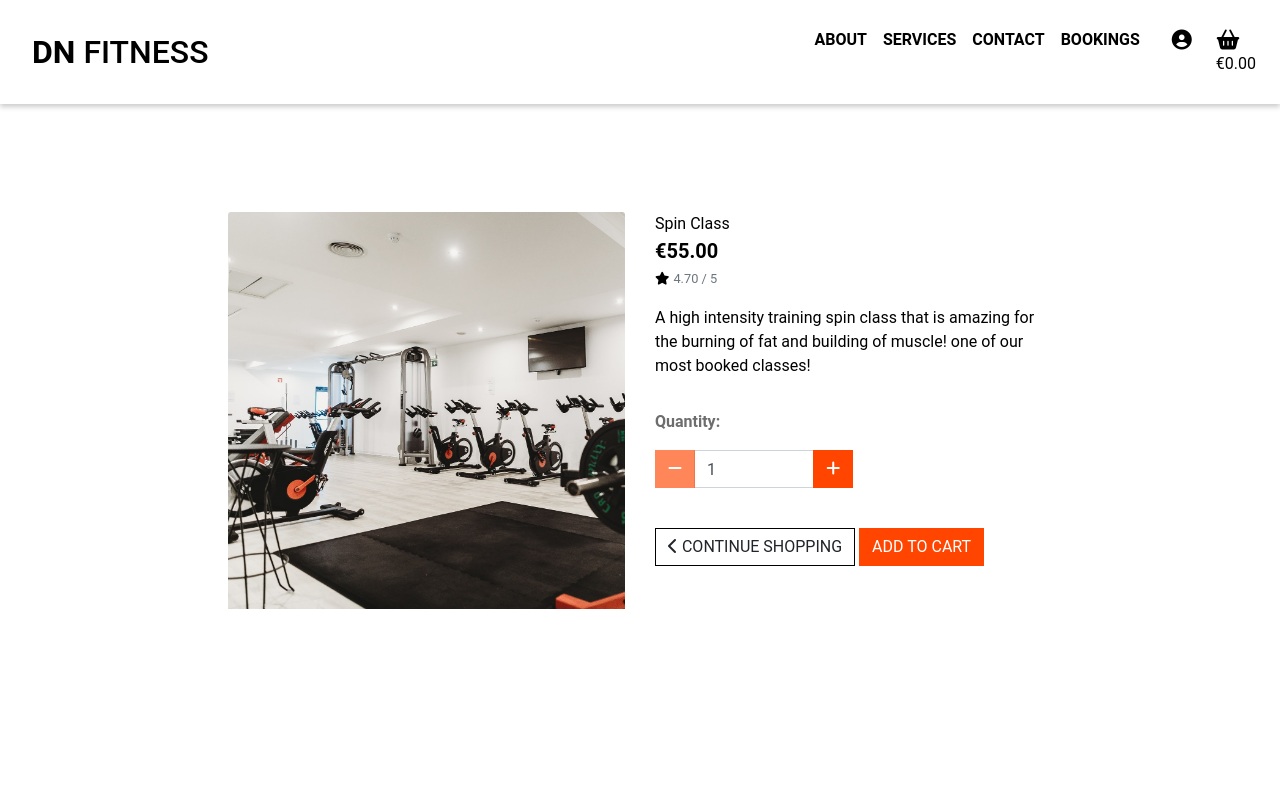
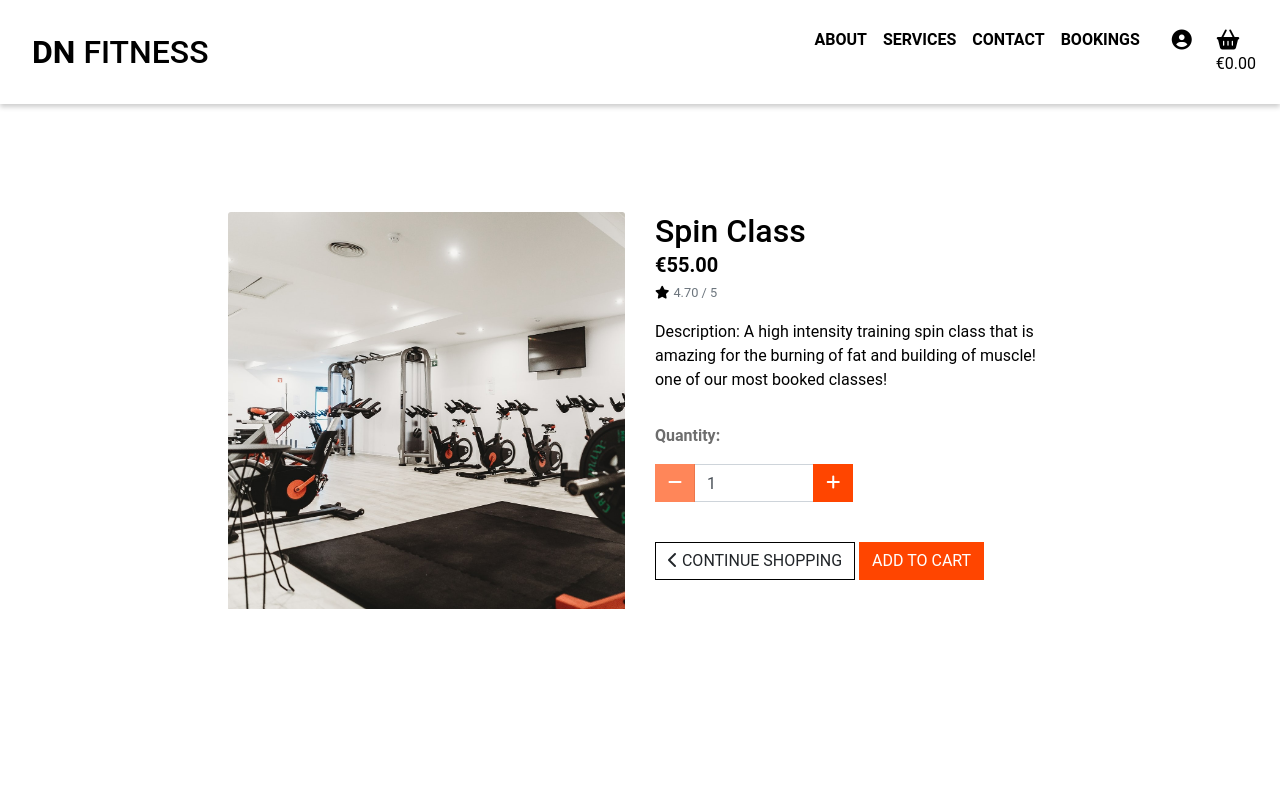
Before and after one commit to nemixu/Milestone4, a Django app: page /products/7 in a window 1280 px wide. Run offline with Django 3.2, Linux system fonts and the light colour scheme; data comes from the database, SQL or seed files in the repository; some libraries are stand-ins or nearby versions.

Commit message:
added h2 class to product name to make it stand out added description placeholder

```diff
--- a/products/templates/products/product_detail.html
+++ b/products/templates/products/product_detail.html
@@ -30,14 +30,14 @@
             </div>
             <div class="col-12 col-md-6 col-lg-4 ">
                 <div class="product-details-container mb-5 mt-md-5">
-                <p class="mb-0 text-black">{{ product.name }}</p>
+                    <h2 class="mb-0 text-black">{{ product.name }}</h2>
                 <p class="lead mb-0 text-left font-weight-bold text-black">€{{ product.price }}</p>
                 {% if product.rating %}
                     <small class="text-muted "><i class="fas fa-star mr-1 text-black"></i>{{ product.rating }} / 5</small>
                 {% else %}
                    <small class="text-muted text-black">No Rating</small>
                 {% endif %}
-                <p class="mt-3 text-black">{{ product.description }}</p>
+                <p class="mt-3 text-black"><span class="product_header">Description: </span>{{ product.description }}</p>
                 <form class="form" action="{% url 'add_to_cart' product.id %}" method="POST">
                     {% csrf_token %}
                     <div class="form-row">
@@ -54,7 +54,7 @@
                                 </button>
                             </div>
                             <input class="form-control qty_input" type="number" name="quantity"
-                                value="1" min="1" max="99" data-item_id="{{ product.id }}" id="id_qty_{{ product.id }}">
+                                value="1" min="1" max="10" data-item_id="{{ product.id }}" id="id_qty_{{ product.id }}">
                                 <div class="input-group-append">
                                 <button class="increase-qty btn orange-btn rounded-0 text-white" data-item_id="{{ product.id }}" id="increase-qty_{{ product.id }}">
                                     <span class="icon">
```
